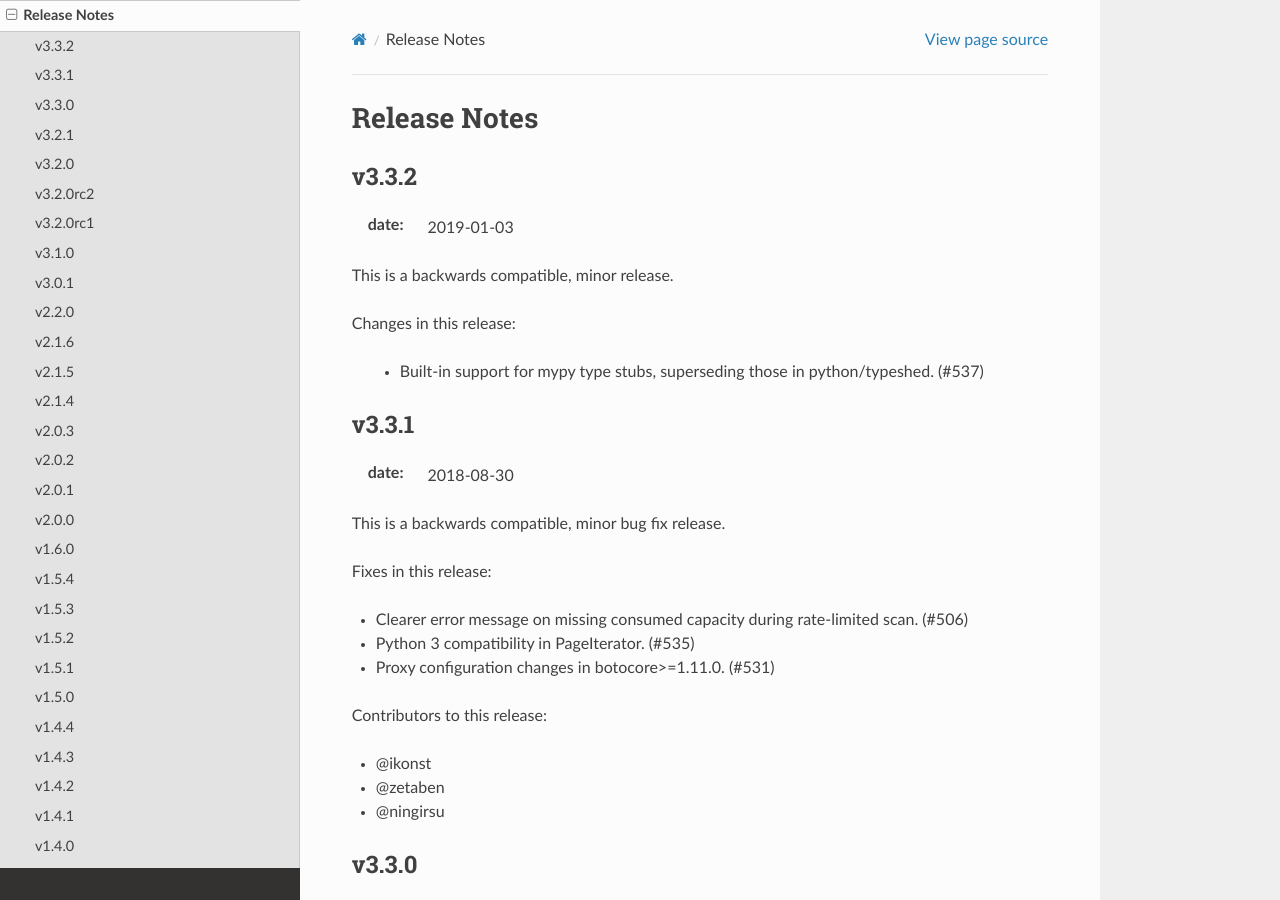
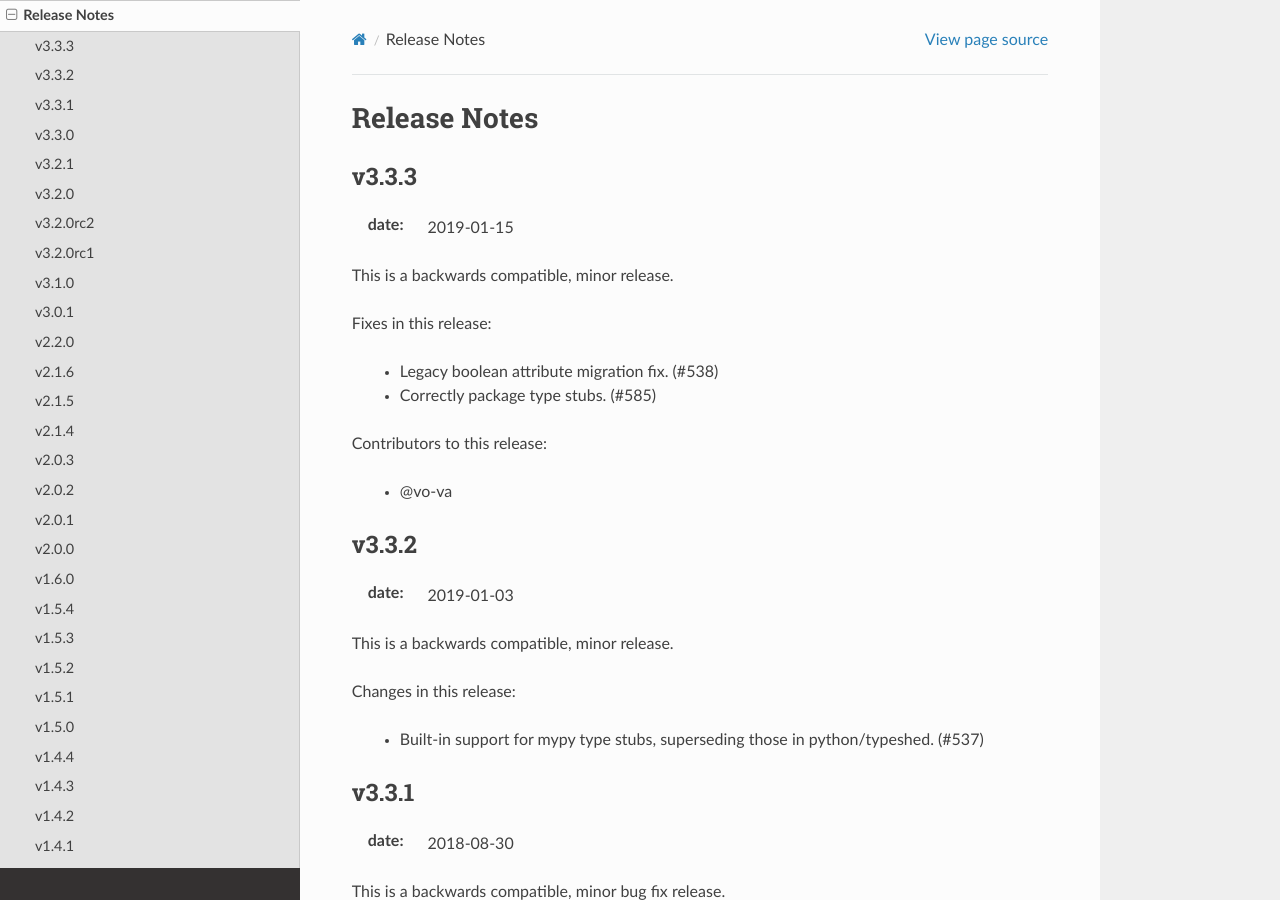
Before and after one commit to pynamodb/PynamoDB, a Sphinx documentation site: the page built from docs/release_notes.rst, in a window 1280 px wide and 900 px high. Built offline with Sphinx 7.4.7 and the Read the Docs theme 2.0.0, drawn with Linux system fonts in a browser that asks for light colours.

Commit message:
Release notes for v3.3.3

```diff
--- a/docs/release_notes.rst
+++ b/docs/release_notes.rst
@@ -1,5 +1,22 @@
 Release Notes
 =============
+
+v3.3.3
+------
+
+:date: 2019-01-15
+
+This is a backwards compatible, minor release.
+
+Fixes in this release:
+
+ * Legacy boolean attribute migration fix. (#538)
+ * Correctly package type stubs. (#585)
+
+Contributors to this release:
+
+ * @vo-va
+
 
 v3.3.2
 ------
--- a/pynamodb/__init__.py
+++ b/pynamodb/__init__.py
@@ -7,4 +7,4 @@ A simple abstraction over DynamoDB
 """
 __author__ = 'Jharrod LaFon'
 __license__ = 'MIT'
-__version__ = '3.3.2'
+__version__ = '3.3.3'
```
